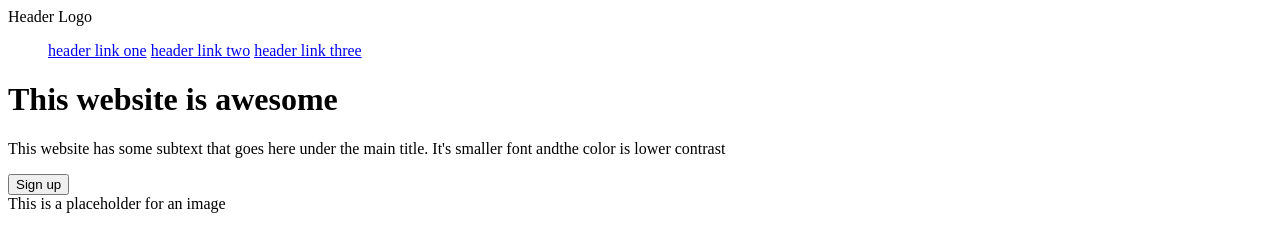
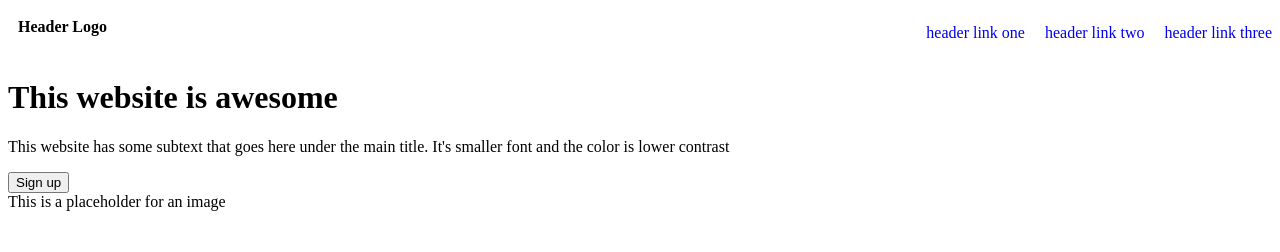
Before and after one commit to issuereporter1234/this-website-is-awesome, a plain HTML site: page index.html in a window 1280 px wide. Drawn offline with Linux system fonts and the light colour scheme.

Commit message:
Add flexbox to header with flex-direction: row and justify-content space-between Made a logo text bold and add padding Add a gap between links and removed text-decoration

```diff
--- a/index.html
+++ b/index.html
@@ -20,7 +20,7 @@
             <h1>This website is awesome</h1>
             <p>
                 This website has some subtext that goes here under the main title.
-                It's smaller font andthe color is lower contrast
+                It's smaller font and the color is lower contrast
             </p>
             <button>Sign up</button>
         </div>
--- a/styles.css
+++ b/styles.css
@@ -0,0 +1,20 @@
+.header{
+    display: flex;
+    flex-direction: row;
+    justify-content: space-between;
+
+}
+.h-logo{
+    font-weight: bold;
+    padding: 10px;
+}
+ul {
+    display: flex;
+    gap: 20px;
+
+}
+a{
+    text-decoration: none;
+
+
+}
```
